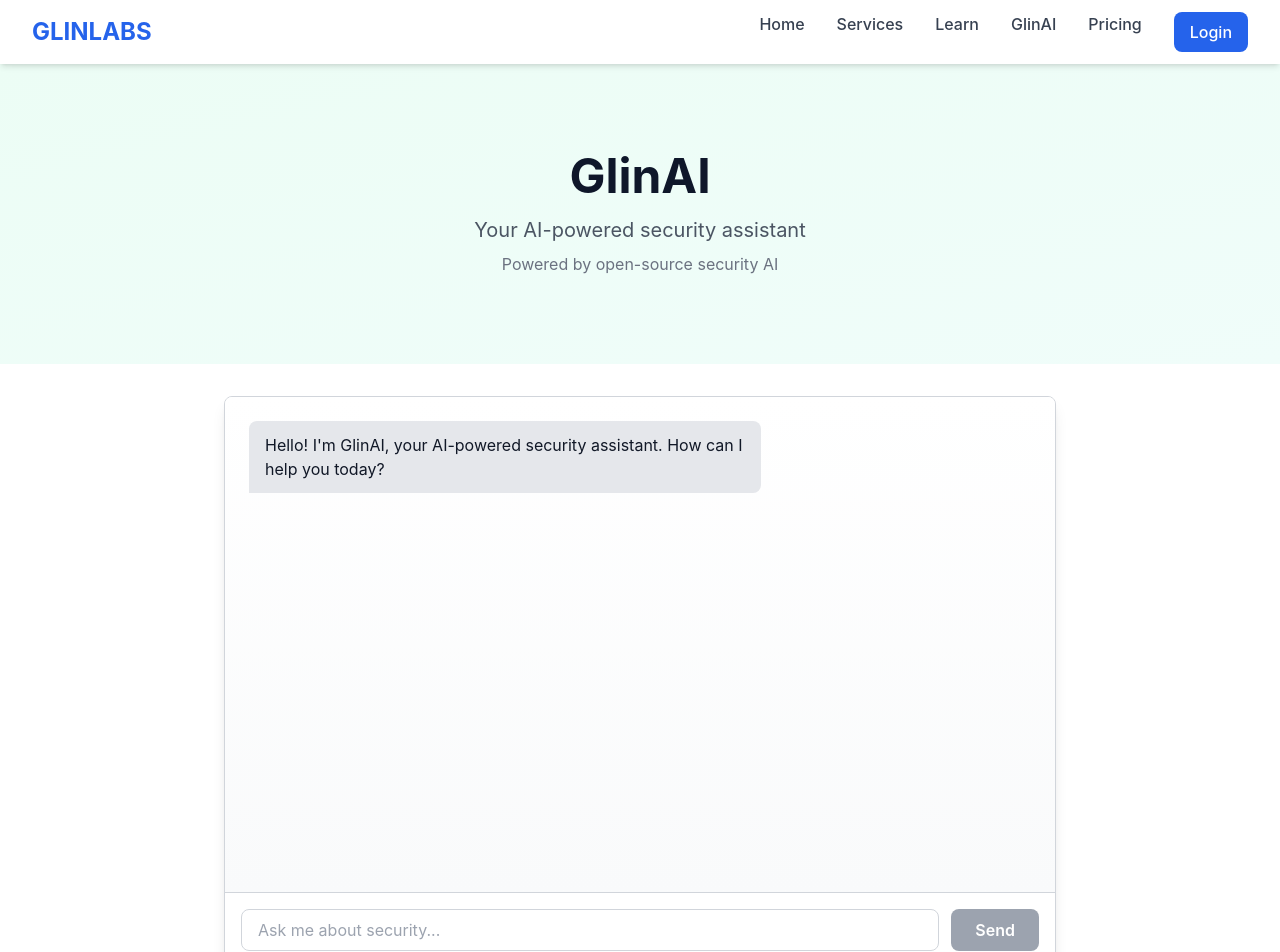
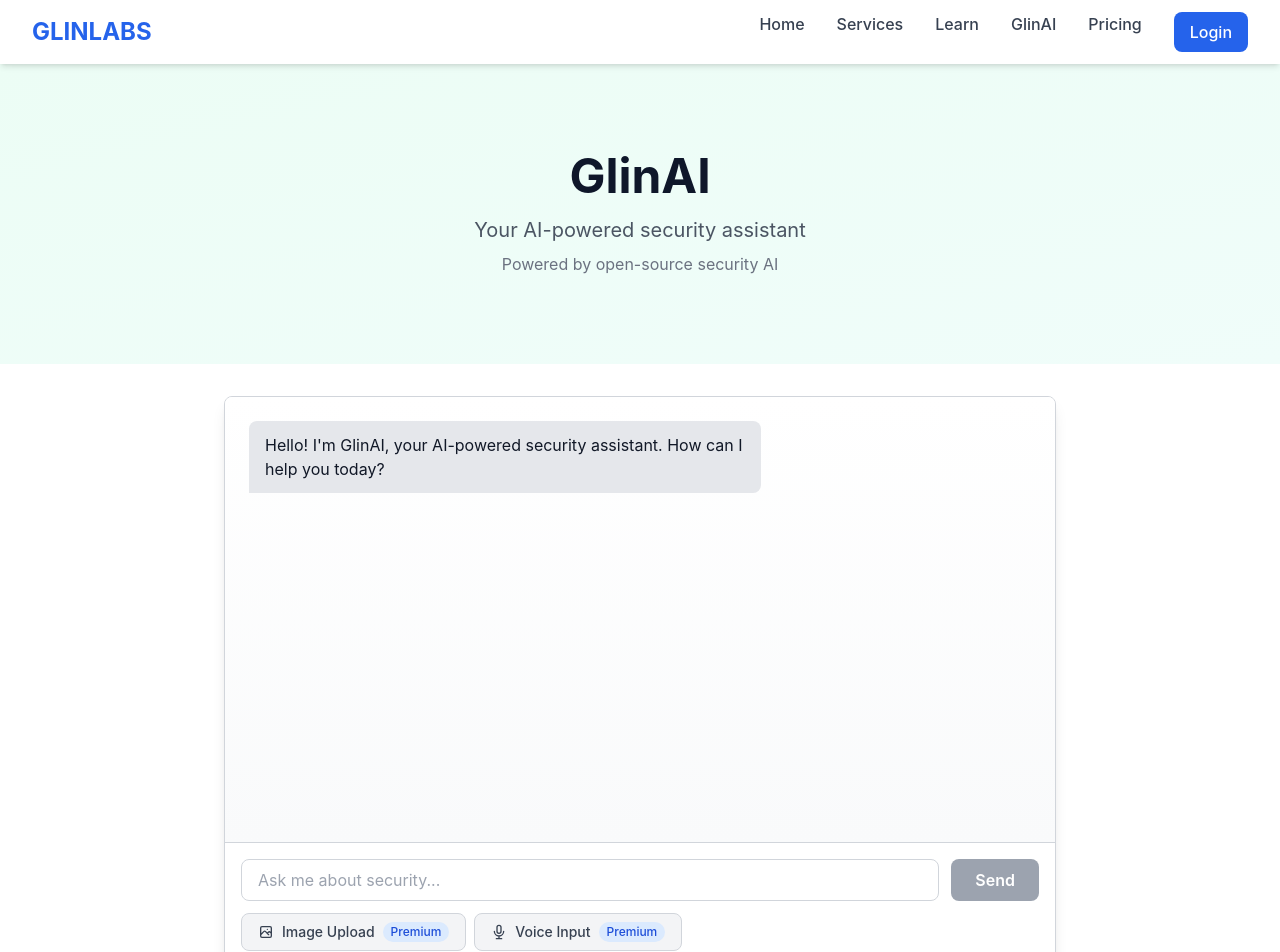
Before and after one commit to vivek31337-hash/glinlabstest1.1, a Next.js app: page /glinai in a window 1280 px wide. Shown: the top 952 px of the page. Built offline with nearby package versions, Linux system fonts and the light colour scheme.

Commit message:
Implement chat-only GlinAI with premium feature buttons for image upload and voice input
Co-authored-by: vivek31337-hash <254571379+vivek31337-hash@users.noreply.github.com>

```diff
--- a/app/glinai/page.tsx
+++ b/app/glinai/page.tsx
@@ -11,6 +11,7 @@ export default function GlinAI() {
   ]);
   const [input, setInput] = useState('');
   const [isLoading, setIsLoading] = useState(false);
+  const [showPremiumModal, setShowPremiumModal] = useState(false);
 
   const handleSendMessage = (e: React.FormEvent) => {
     e.preventDefault();
@@ -39,8 +40,46 @@ export default function GlinAI() {
     }, 800);
   };
 
+  const handlePremiumFeatureClick = () => {
+    setShowPremiumModal(true);
+  };
+
   return (
     <div className="w-full">
+      {/* Premium Feature Modal */}
+      {showPremiumModal && (
+        <div className="fixed inset-0 bg-black bg-opacity-50 flex items-center justify-center z-50 px-4">
+          <div className="bg-white rounded-lg shadow-xl max-w-md w-full p-6">
+            <div className="text-center">
+              <div className="mx-auto flex items-center justify-center h-12 w-12 rounded-full bg-blue-100 mb-4">
+                <svg className="h-6 w-6 text-blue-600" fill="none" stroke="currentColor" viewBox="0 0 24 24">
+                  <path strokeLinecap="round" strokeLinejoin="round" strokeWidth="2" d="M12 15v2m-6 4h12a2 2 0 002-2v-6a2 2 0 00-2-2H6a2 2 0 00-2 2v6a2 2 0 002 2zm10-10V7a4 4 0 00-8 0v4h8z" />
+                </svg>
+              </div>
+              <h3 className="text-lg font-semibold text-gray-900 mb-2">Premium Feature</h3>
+              <p className="text-gray-600 mb-6">
+                Image uploads and voice input are coming soon as part of our premium features.
+                Upgrade to unlock advanced capabilities!
+              </p>
+              <div className="flex flex-col sm:flex-row gap-3">
+                <button
+                  onClick={() => window.location.href = '/pricing'}
+                  className="flex-1 px-4 py-2 bg-blue-600 text-white rounded-lg hover:bg-blue-700 transition duration-300 font-semibold"
+                >
+                  View Pricing
+                </button>
+                <button
+                  onClick={() => setShowPremiumModal(false)}
+                  className="flex-1 px-4 py-2 bg-gray-200 text-gray-700 rounded-lg hover:bg-gray-300 transition duration-300 font-semibold"
+                >
+                  Close
+                </button>
+              </div>
+            </div>
+          </div>
+        </div>
+      )}
+
       {/* Hero */}
       <section className="min-h-[300px] flex items-center justify-center bg-gradient-to-br from-emerald-50 to-teal-50 px-4 py-8">
         <div className="max-w-4xl mx-auto text-center">
@@ -88,7 +127,7 @@ export default function GlinAI() {
 
           {/* Input Area */}
           <div className="border-t border-gray-300 bg-white p-4">
-            <form onSubmit={handleSendMessage} className="flex gap-3">
+            <form onSubmit={handleSendMessage} className="flex gap-3 mb-3">
               <input
                 type="text"
                 placeholder="Ask me about security..."
@@ -105,7 +144,35 @@ export default function GlinAI() {
                 Send
               </button>
             </form>
-            <p className="text-xs text-gray-500 mt-3 text-center">
+
+            {/* Premium Feature Buttons */}
+            <div className="flex gap-2 mb-3">
+              <button
+                type="button"
+                onClick={handlePremiumFeatureClick}
+                className="flex items-center gap-2 px-4 py-2 bg-gray-100 text-gray-700 rounded-lg hover:bg-gray-200 transition duration-300 text-sm font-medium border border-gray-300"
+              >
+                <svg className="w-4 h-4" fill="none" stroke="currentColor" viewBox="0 0 24 24">
+                  <path strokeLinecap="round" strokeLinejoin="round" strokeWidth="2" d="M4 16l4.586-4.586a2 2 0 012.828 0L16 16m-2-2l1.586-1.586a2 2 0 012.828 0L20 14m-6-6h.01M6 20h12a2 2 0 002-2V6a2 2 0 00-2-2H6a2 2 0 00-2 2v12a2 2 0 002 2z" />
+                </svg>
+                <span>Image Upload</span>
+                <span className="text-xs bg-blue-100 text-blue-700 px-2 py-0.5 rounded-full">Premium</span>
+              </button>
+
+              <button
+                type="button"
+                onClick={handlePremiumFeatureClick}
+                className="flex items-center gap-2 px-4 py-2 bg-gray-100 text-gray-700 rounded-lg hover:bg-gray-200 transition duration-300 text-sm font-medium border border-gray-300"
+              >
+                <svg className="w-4 h-4" fill="none" stroke="currentColor" viewBox="0 0 24 24">
+                  <path strokeLinecap="round" strokeLinejoin="round" strokeWidth="2" d="M19 11a7 7 0 01-7 7m0 0a7 7 0 01-7-7m7 7v4m0 0H8m4 0h4m-4-8a3 3 0 01-3-3V5a3 3 0 116 0v6a3 3 0 01-3 3z" />
+                </svg>
+                <span>Voice Input</span>
+                <span className="text-xs bg-blue-100 text-blue-700 px-2 py-0.5 rounded-full">Premium</span>
+              </button>
+            </div>
+
+            <p className="text-xs text-gray-500 text-center">
               💡 Tip: GlinAI provides general security guidance. For detailed analysis, contact our consulting team.
             </p>
           </div>
```
Also changed, not shown: tsconfig.json (+22 -5 lines), 2 other files (tests, documents, lock files or other folders).
